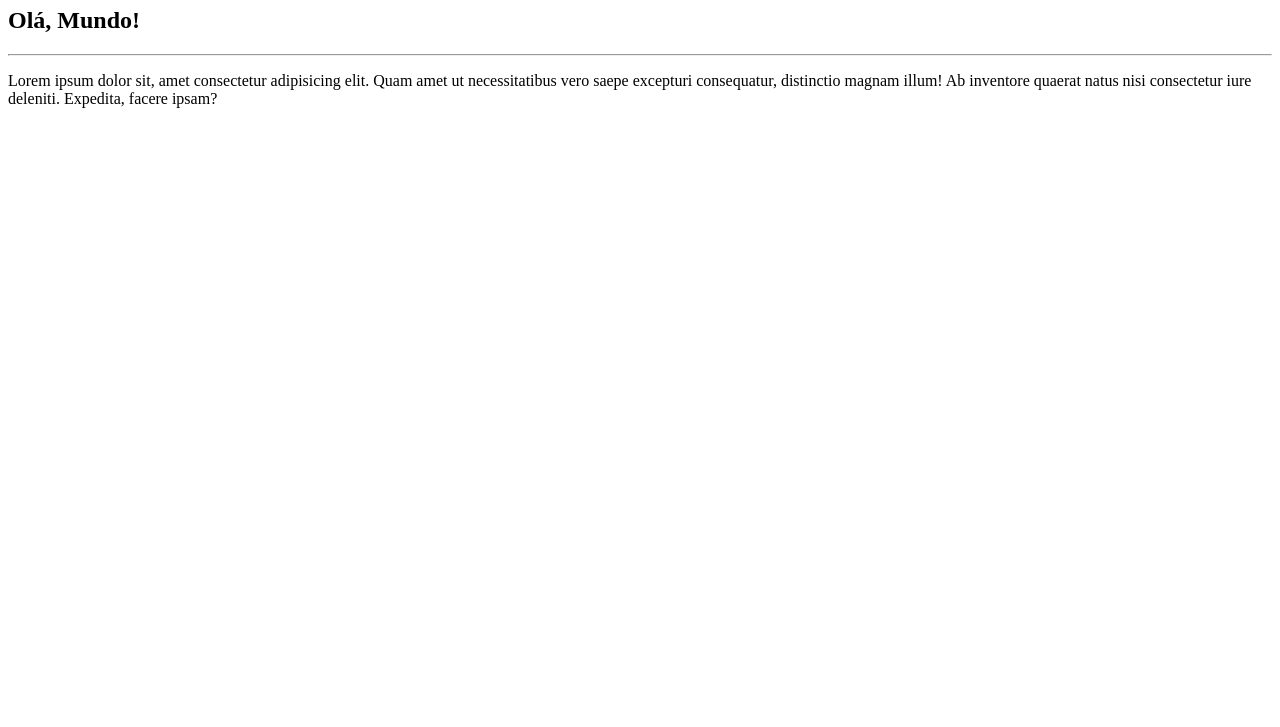
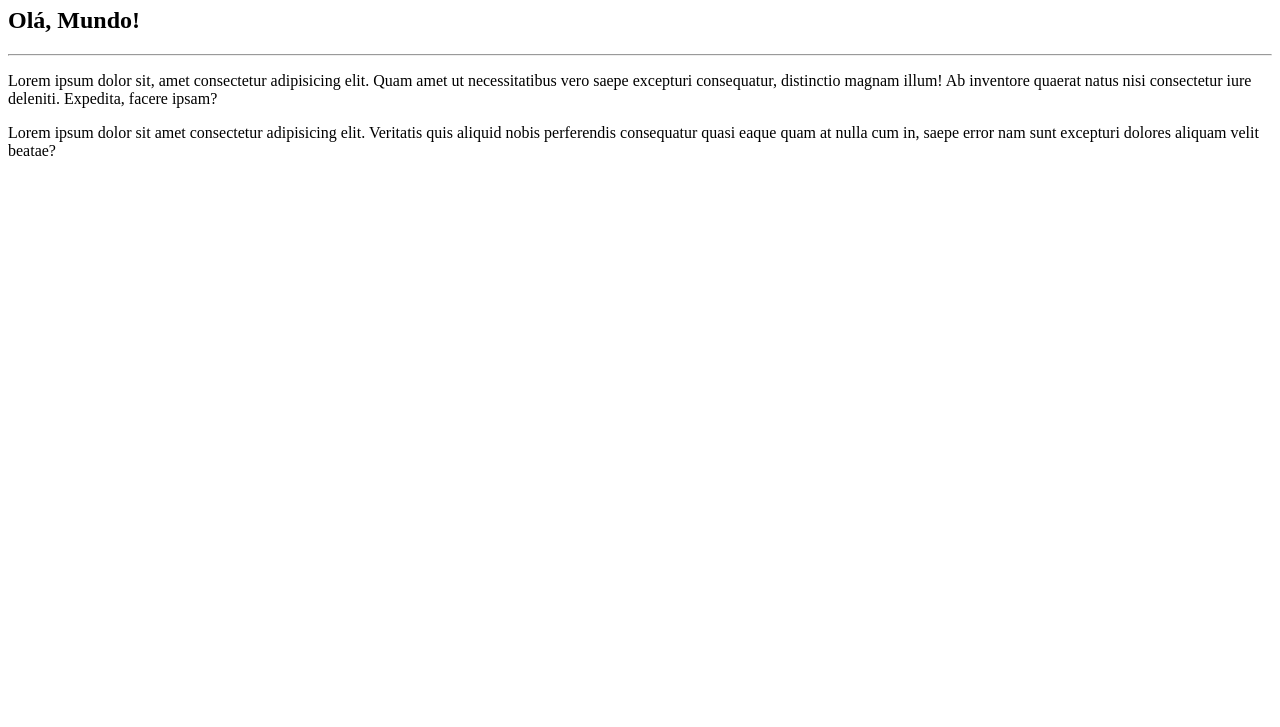
Before and after one commit to SilvaArce/Ola-Mundo, a plain HTML site: page Site-Exemplo/index.html in a window 1280 px wide. Shown: the part 73-800 px from the top of the page. Drawn offline with Linux system fonts and the light colour scheme.

Commit message:
novo Parágrafo
novo parágrafo em HTML

```diff
--- a/Site-Exemplo/index.html
+++ b/Site-Exemplo/index.html
@@ -11,5 +11,6 @@
     <h2>Olá, Mundo!</h2>
     <hr>
     <p>Lorem ipsum dolor sit, amet consectetur adipisicing elit. Quam amet ut necessitatibus vero saepe excepturi consequatur, distinctio magnam illum! Ab inventore quaerat natus nisi consectetur iure deleniti. Expedita, facere ipsam?</p>
+    <p>Lorem ipsum dolor sit amet consectetur adipisicing elit. Veritatis quis aliquid nobis perferendis consequatur quasi eaque quam at nulla cum in, saepe error nam sunt excepturi dolores aliquam velit beatae?</p>
 </body>
 </html>
```
